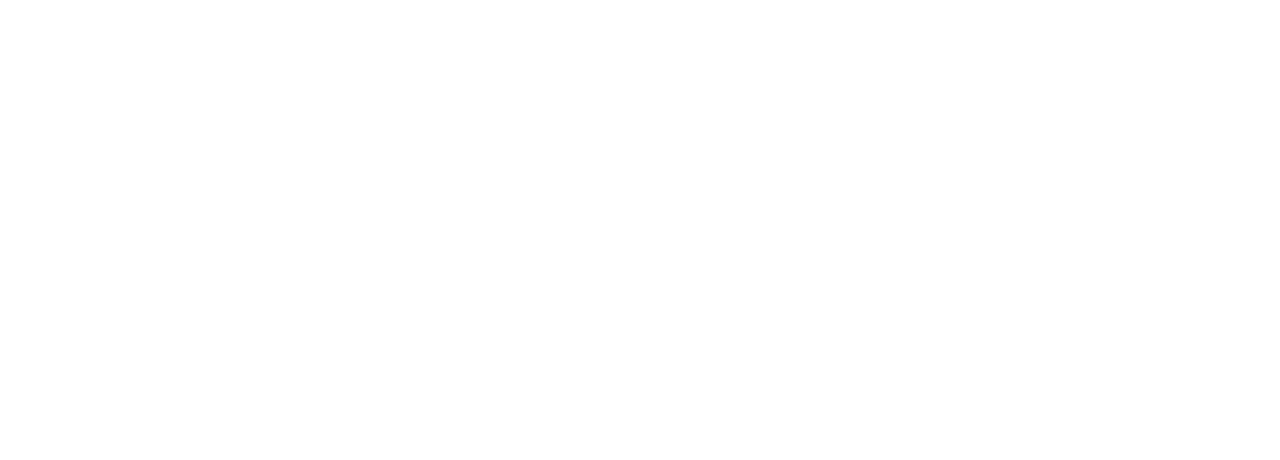
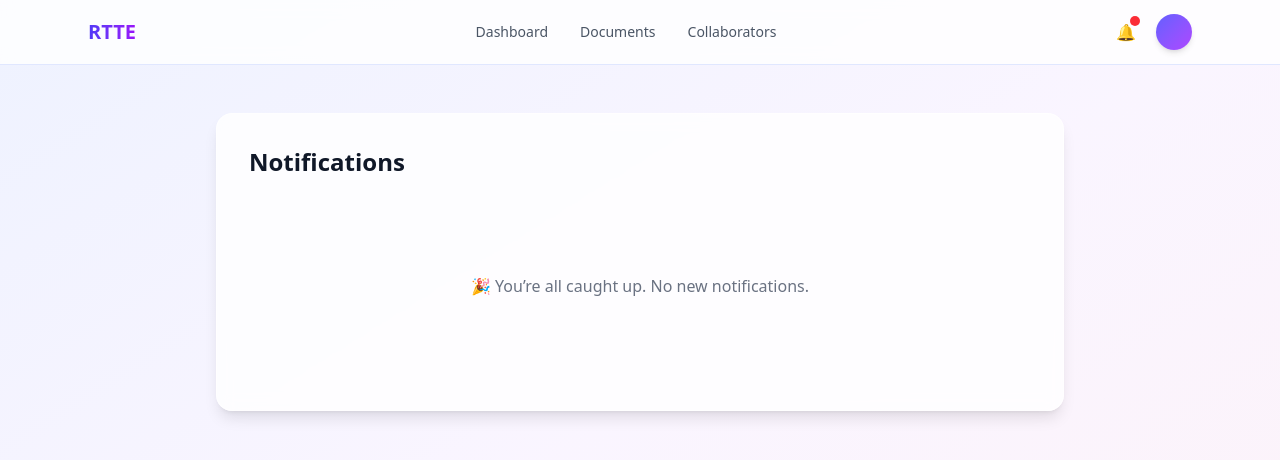
Before and after one commit to nkp1883/RTTE, a React (Vite) app in the folder Client/: page /notifications in a window 1280 px wide. Before the commit this address had no page. Shown: the top 460 px of the page. Built offline with nearby package versions, Linux system fonts and the light colour scheme.

Commit message:
notificationpage

```diff
--- a/Client/src/App.jsx
+++ b/Client/src/App.jsx
@@ -5,6 +5,7 @@
 import Editor from "./editor/Editor";
 import Signup from "./pages/Signup";
 import Dashboard from "./pages/Dashboard";
+import NotificationsPage from "./pages/NotificationsPage";
 
 
 function App() {
@@ -16,6 +17,7 @@
       <Route path="/login" element={<Login />} />
       <Route path="/editor" element={<Editor/>}/>
       <Route path="/signup" element={<Signup/>}/>
+      <Route path="/notifications" element={<NotificationsPage />} />
     </Routes>
   );
 }
--- a/Client/src/components/dashboard/TopNav.jsx
+++ b/Client/src/components/dashboard/TopNav.jsx
@@ -1,27 +1,86 @@
+import { NavLink, useNavigate } from "react-router-dom";
+import { useState, useRef, useEffect } from "react";
+
 const TopNav = () => {
+  const navigate = useNavigate();
+  const [open, setOpen] = useState(false);
+  const dropdownRef = useRef(null);
+
+  const linkClass = ({ isActive }) =>
+    `cursor-pointer ${
+      isActive
+        ? "text-indigo-600"
+        : "text-gray-600 hover:text-indigo-600"
+    }`;
+
+  // Close dropdown on outside click
+  useEffect(() => {
+    const handler = (e) => {
+      if (dropdownRef.current && !dropdownRef.current.contains(e.target)) {
+        setOpen(false);
+      }
+    };
+    document.addEventListener("mousedown", handler);
+    return () => document.removeEventListener("mousedown", handler);
+  }, []);
+
   return (
-    <header className="bg-white border-b border-gray-200">
+    <header className="bg-white/80 backdrop-blur border-b border-indigo-100">
       <div className="max-w-6xl mx-auto px-6 h-16 flex items-center justify-between">
-        <div className="flex items-center gap-10">
-          <span className="text-xl font-semibold text-gray-900">
+        {/* Left */}
+        <span
+          onClick={() => navigate("/dashboard")}
+          className="text-xl font-bold bg-gradient-to-r from-indigo-600 to-purple-600 bg-clip-text text-transparent cursor-pointer"
+        >
           RTTE
         </span>
 
-          <nav className="flex gap-8 text-sm font-medium text-gray-600">
-            <span className="text-gray-900 cursor-pointer">
+        {/* Center nav */}
+        <nav className="flex gap-8 text-sm font-medium">
+          <NavLink to="/dashboard" className={linkClass}>
             Dashboard
-            </span>
-            <span className="hover:text-gray-900 cursor-pointer">
+          </NavLink>
+          <NavLink to="/documents" className={linkClass}>
             Documents
-            </span>
-            <span className="hover:text-gray-900 cursor-pointer">
+          </NavLink>
+          <NavLink to="/collaborators" className={linkClass}>
             Collaborators
-            </span>
+          </NavLink>
         </nav>
+
+        {/* Right actions */}
+        <div className="flex items-center gap-5 relative">
+          {/* Notification icon */}
+          <button
+            onClick={() => navigate("/notifications")}
+            className="relative text-gray-600 hover:text-indigo-600 transition"
+            title="Notifications"
+          >
+            🔔
+            <span className="absolute -top-1 -right-1 w-2.5 h-2.5 bg-red-500 rounded-full" />
+          </button>
+
+          {/* Profile */}
+          <div ref={dropdownRef} className="relative">
+            <div
+              onClick={() => setOpen(!open)}
+              className="w-9 h-9 rounded-full bg-gradient-to-br from-indigo-500 to-purple-500 shadow-md cursor-pointer"
+            />
+
+            {open && (
+              <div className="absolute right-0 mt-3 w-40 bg-white rounded-lg shadow-lg border border-gray-200 py-2 z-50">
+                <button
+                  onClick={() => {
+                    setOpen(false);
+                    alert("Logout clicked (hook auth later)");
+                  }}
+                  className="w-full text-left px-4 py-2 text-sm text-gray-700 hover:bg-gray-100"
+                >
+                  Logout
+                </button>
               </div>
-
-        <div className="flex items-center gap-3">
-          <div className="w-9 h-9 rounded-full bg-gradient-to-br from-indigo-500 to-purple-500" />
+            )}
+          </div>
         </div>
       </div>
     </header>
--- /dev/null
+++ b/Client/src/pages/NotificationsPage.jsx
@@ -0,0 +1,23 @@
+import TopNav from "../components/dashboard/TopNav";
+
+const NotificationsPage = () => {
+  return (
+    <div className="min-h-screen bg-gradient-to-br from-indigo-50 via-purple-50 to-pink-50">
+      <TopNav />
+
+      <main className="max-w-4xl mx-auto px-6 py-12">
+        <div className="bg-white/80 backdrop-blur rounded-2xl shadow-lg border border-white/60 p-8">
+          <h1 className="text-2xl font-bold text-gray-900 mb-4">
+            Notifications
+          </h1>
+
+          <div className="text-center py-20 text-gray-500">
+            🎉 You’re all caught up. No new notifications.
+          </div>
+        </div>
+      </main>
+    </div>
+  );
+};
+
+export default NotificationsPage;
```
Lines whose indentation alone changed are shown as unchanged.
